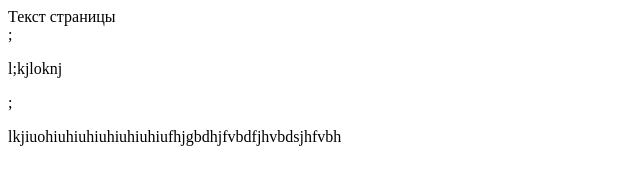
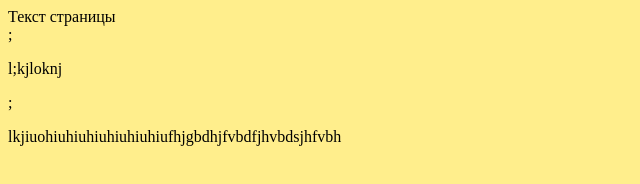
Before and after one commit to semeninn/test, a plain HTML site: page index.html in a window 1280 px wide. Shown: the whole page, without its empty margins (0-640 px from the left). Drawn offline with Linux system fonts and the light colour scheme.

Commit message:
Update index.html

```diff
--- a/index.html
+++ b/index.html
@@ -1,7 +1,7 @@
 <html>
 <head>
 
-  <link rel="stylesheet" href="style.css">
+<link rel="stylesheet" href="my.css">
 
 </head>
 <body>
```
